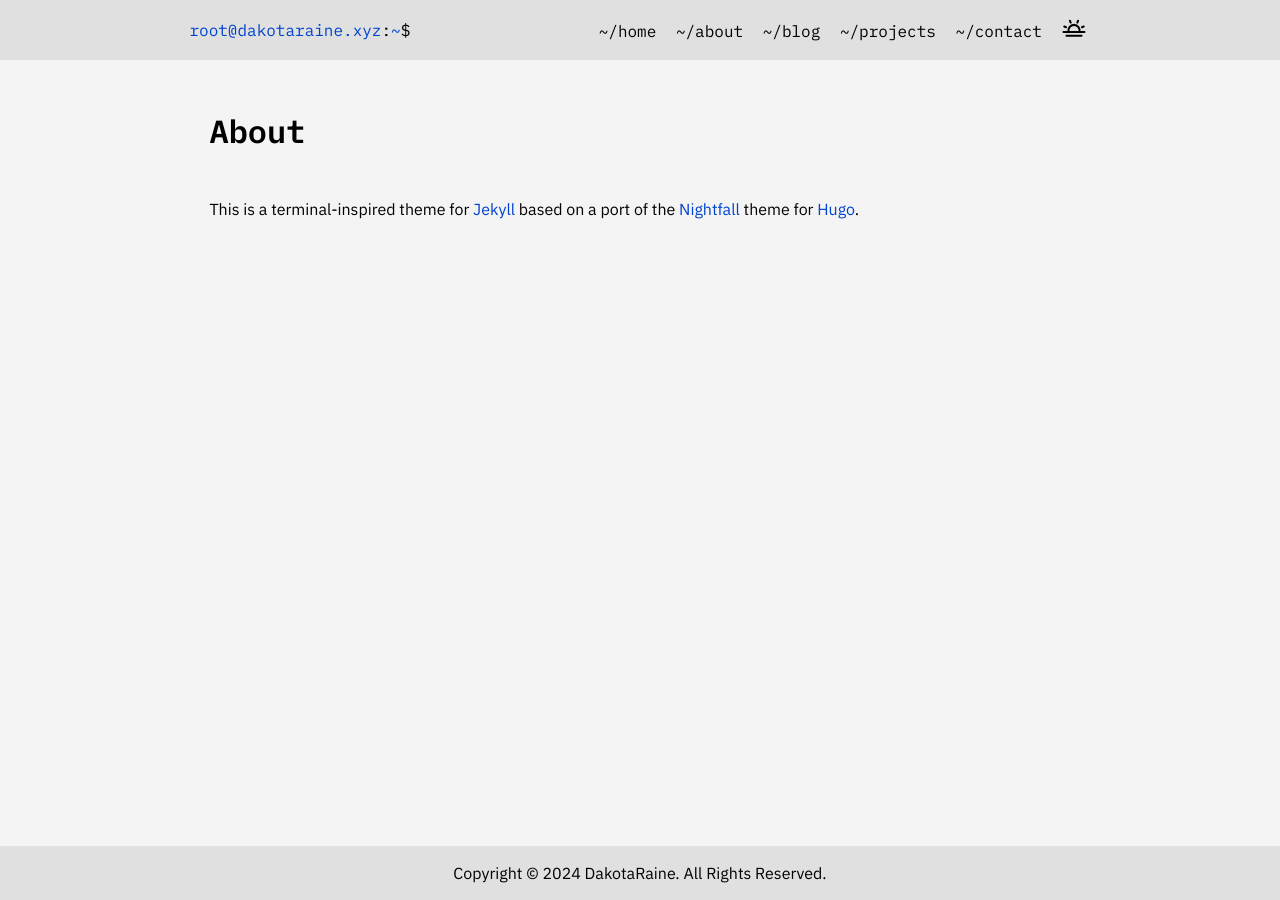
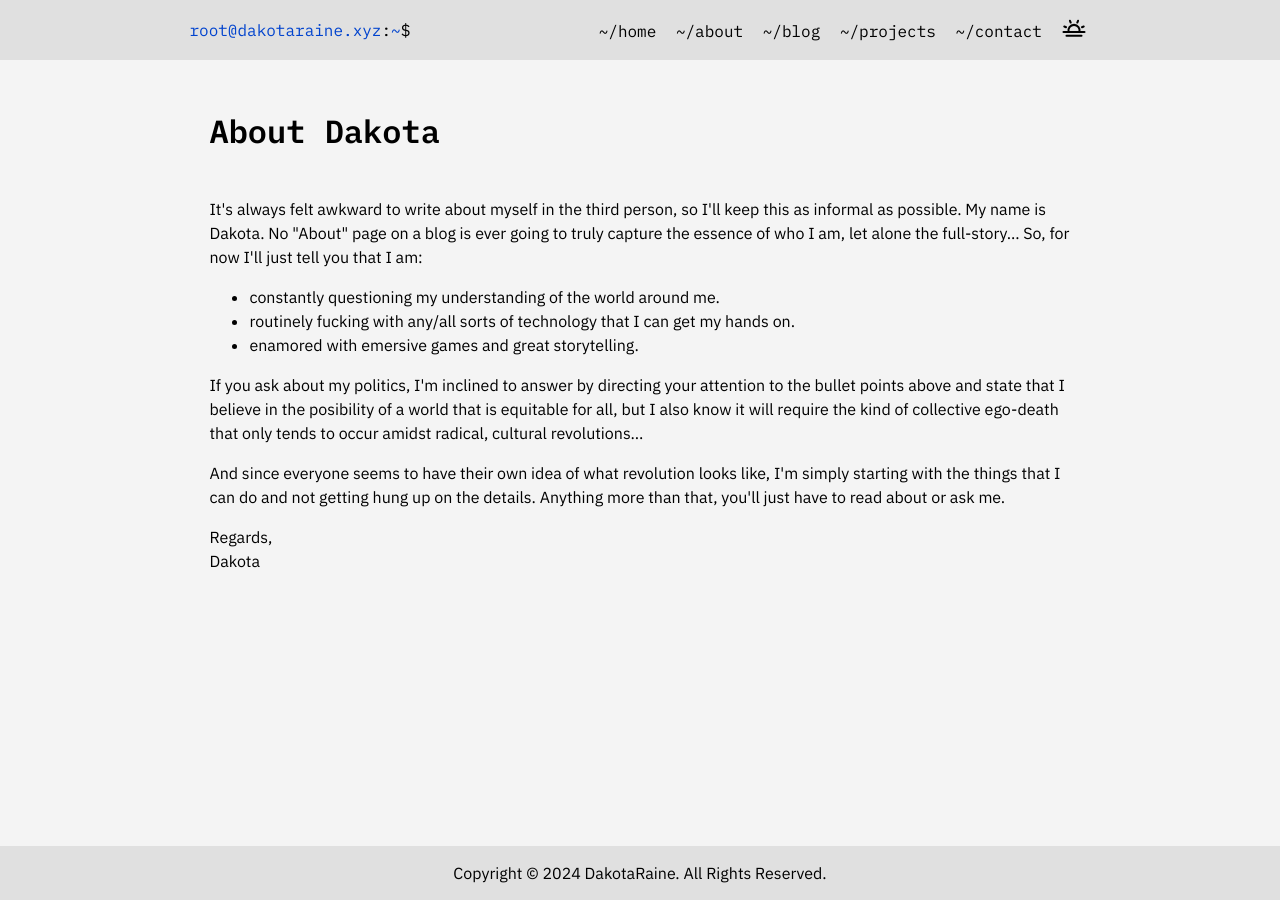
Before and after one commit to comradedakota/dakotaraine.xyz, a Jekyll site: the page built from about.md, in a window 1280 px wide. Built offline with Jekyll 4.4.1, drawn with Linux system fonts in a browser that asks for light colours.

Commit message:
Update about.md
Adds page content from previous blog build.

```diff
--- a/about.md
+++ b/about.md
@@ -1,7 +1,18 @@
 ---
 layout: page
-title: About
+title: About Dakota
 permalink: /about/
 ---
 
-This is a terminal-inspired theme for [Jekyll](https://jekyllrb.com/) based on a port of the [Nightfall](https://github.com/LordMathis/hugo-theme-nightfall) theme for [Hugo](https://gohugo.io).
+It's always felt awkward to write about myself in the third person, so I'll keep this as informal as possible. My name is Dakota. No "About" page on a blog is ever going to truly capture the essence of who I am, let alone the full-story... So, for now I'll just tell you that I am:
+
+- constantly questioning my understanding of the world around me.
+- routinely fucking with any/all sorts of technology that I can get my hands on.
+- enamored with emersive games and great storytelling.
+
+If you ask about my politics, I'm inclined to answer by directing your attention to the bullet points above and state that I believe in the posibility of a world that is equitable for all, but I also know it will require the kind of collective ego-death that only tends to occur amidst radical, cultural revolutions...
+
+And since everyone seems to have their own idea of what revolution looks like, I'm simply starting with the things that I can do and not getting hung up on the details. Anything more than that, you'll just have to read about or ask me.
+
+Regards,<br/>
+Dakota
```
